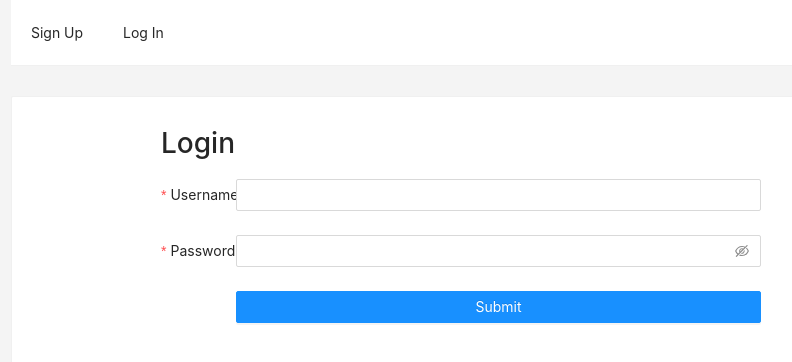
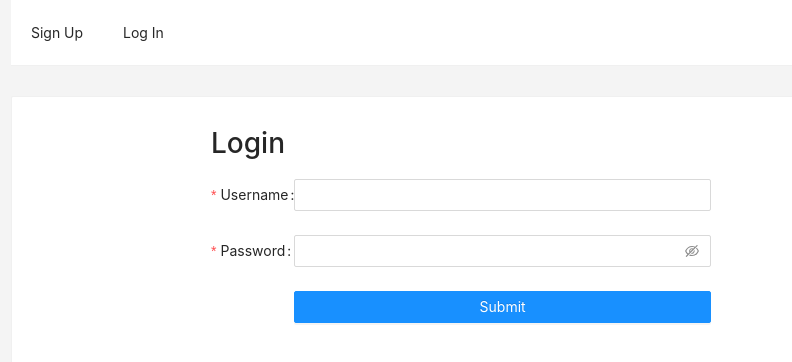
Before and after one commit to KarlaDampilag/hca-grades-portal, a React (Create React App) app in the folder client/: page /login in a window 1280 px wide. Shown: the top 362 px of the page, without its empty margins (179-971 px from the left). Built offline with nearby package versions, Linux system fonts and the light colour scheme; no server answers.

Commit message:
Fix login form layout

```diff
--- a/client/src/views/universal/Login.tsx
+++ b/client/src/views/universal/Login.tsx
@@ -5,11 +5,11 @@ import { Form, Input, Button, message } from 'antd';
 import { MyContext } from './../../App';
 
 const layout = {
-    labelCol: { span: 3 },
-    wrapperCol: { span: 21 },
+    labelCol: { span: 4 },
+    wrapperCol: { span: 20 },
 };
 const tailLayout = {
-    wrapperCol: { offset: 3, span: 21 },
+    wrapperCol: { offset: 4, span: 20 },
 };
 
 const Login = () => {
@@ -69,7 +69,7 @@ const Login = () => {
         <>
             <Form
                 {...layout}
-                style={{ width: '100%', maxWidth: '600px', margin: '0 auto' }}
+                style={{ width: '100%', maxWidth: '500px', margin: '0 auto' }}
                 onFinish={handleFormSubmit}
             >
                 <h1>Login</h1>
```
